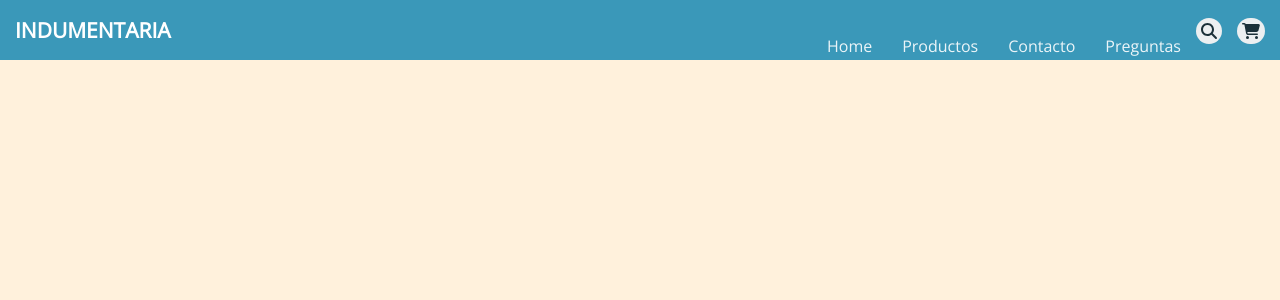
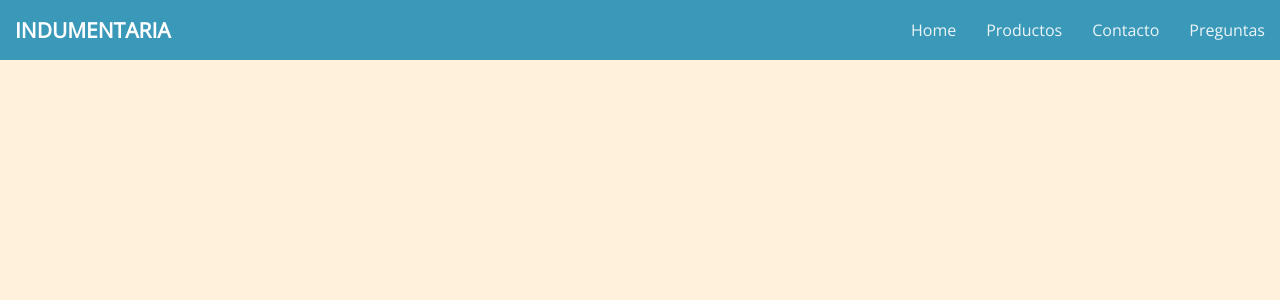
Before and after one commit to guille-f-f/proyecto-react, a React (Vite) app: page / in a window 1280 px wide. Shown: the top 300 px of the page. Built offline with nearby package versions, Linux system fonts and the light colour scheme.

Commit message:
pull navbar

```diff
--- a/src/Componentes/BarraNavegacion/Navbar.jsx
+++ b/src/Componentes/BarraNavegacion/Navbar.jsx
@@ -1,7 +1,7 @@
 import React, { useState } from "react";
 import '../BarraNavegacion/Nav.css'
-import {FontAwesomeIcon} from '@fortawesome/react-fontawesome'
-import { faSearch, faShoppingCart } from '@fortawesome/free-solid-svg-icons'
+// import {FontAwesomeIcon} from '@fortawesome/react-fontawesome'
+// import { faSearch, faShoppingCart } from '@fortawesome/free-solid-svg-icons'
 
 const Navbar = () => {
   const [isOpen, setIsOpen] = useState(false);
@@ -14,8 +14,8 @@ const Navbar = () => {
         <a href="/contacto">Contacto</a>
         <a href="/preguntas">Preguntas</a>
 
-        <FontAwesomeIcon className="icono" icon={faSearch} />
-        <FontAwesomeIcon className="icono" icon={faShoppingCart} />
+        {/* <FontAwesomeIcon className="icono" icon={faSearch} /> */}
+        {/* <FontAwesomeIcon className="icono" icon={faShoppingCart} /> */}
 
       </div>
     <div
```
